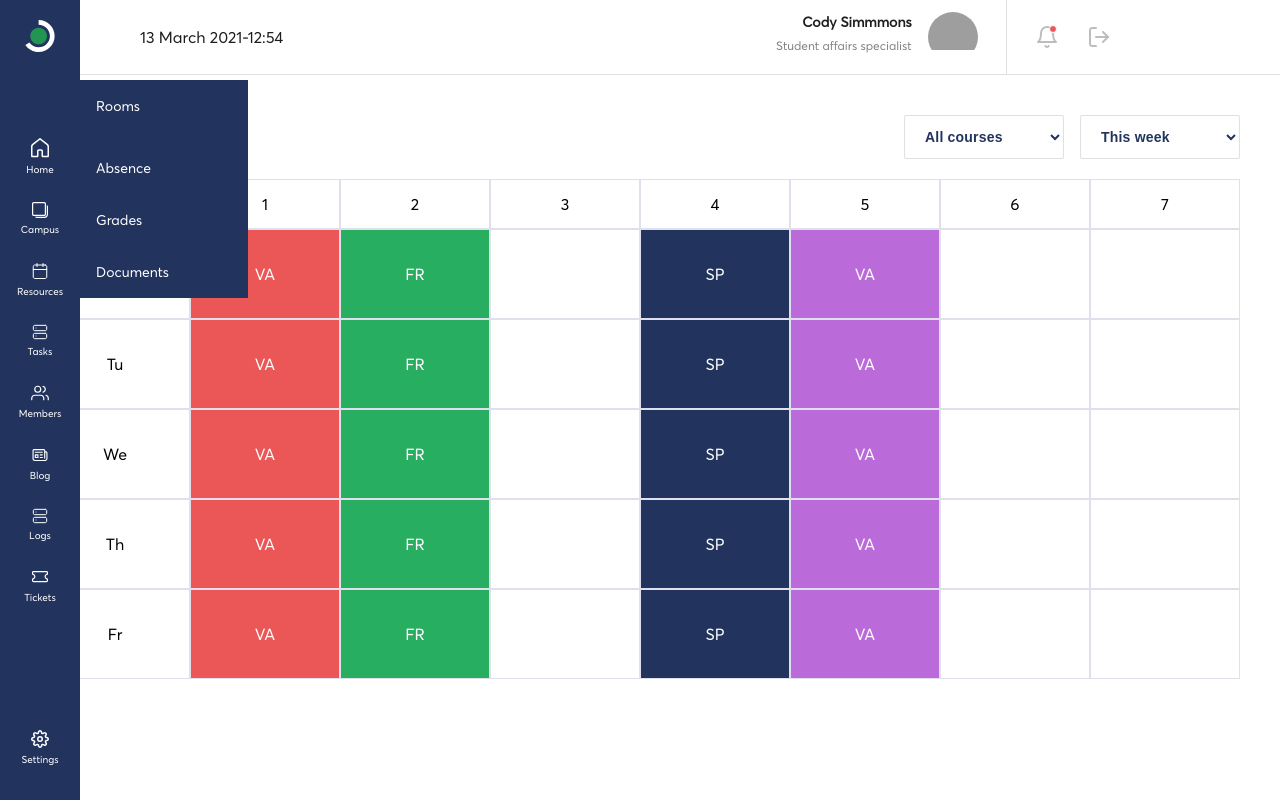
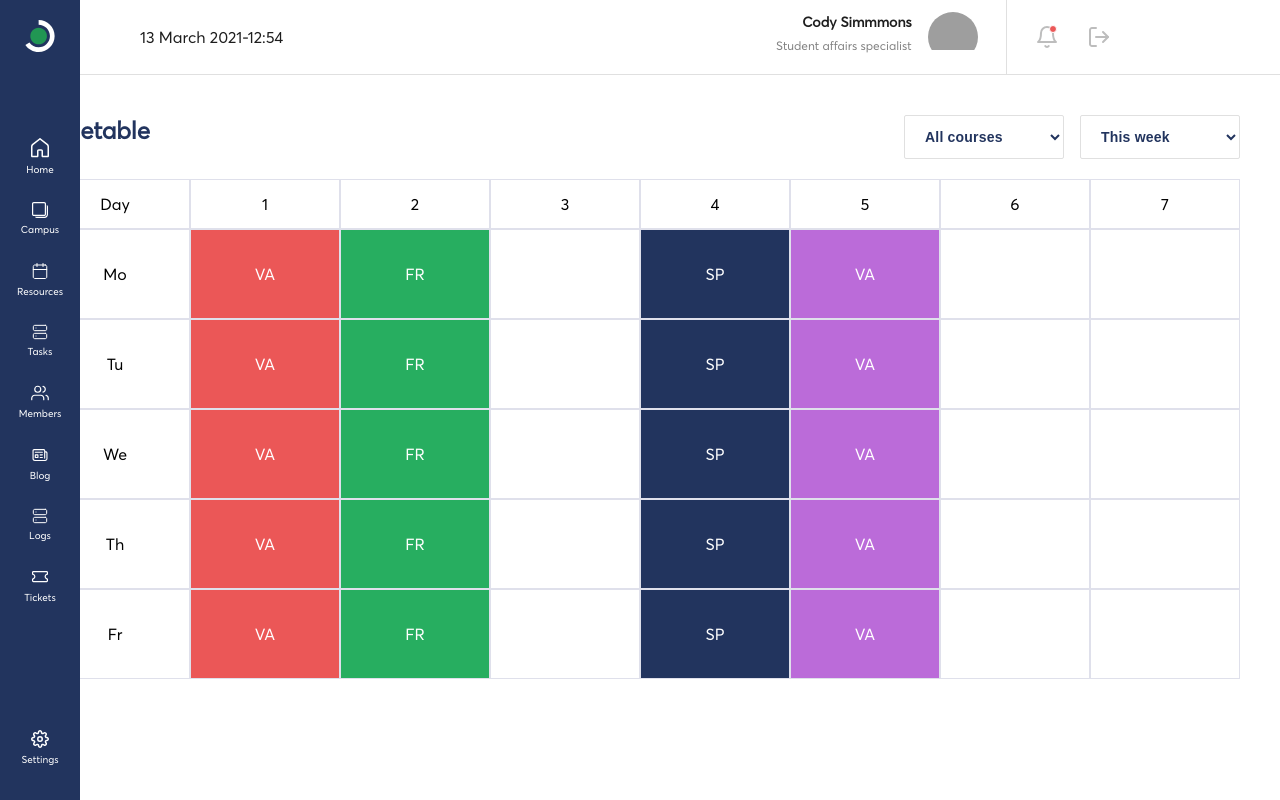
Before and after one commit to VirtuonUfaz/virtuonfront, a React (Create React App) app: page /time-table in a window 1280 px wide. Built offline with nearby package versions, Linux system fonts and the light colour scheme; grey boxes are pictures that could not be loaded.

Commit message:
Add hover to timetable /Nav bug fixes

```diff
--- a/src/components/Layout/Sidebar/index.tsx
+++ b/src/components/Layout/Sidebar/index.tsx
@@ -18,16 +18,22 @@ const Sidebar = () => {
         <div className="logo">
           <img src={Logo} alt="" />
         </div>
-        <ul className="flex flex-column full-center pb-7 w-100 relative">
+        <ul className="main-ul flex flex-column full-center pb-7 w-100 relative">
           <NavLink
             to="/home"
             activeClassName="active-link"
-            className="flex-column full-center gap-1 py-3 w-100 cursor-pointer"
+            className=" flex-column full-center gap-1 py-3 w-100 cursor-pointer"
           >
             <ul className="sub-menue">
-              <li className="p-4 bg-blue text-white text">Rooms</li>
-              <li className="p-4 bg-blue text-white text">Timetable</li>
-              <li className="p-4 bg-blue text-white text">Archive</li>
+              <NavLink to="/rooms" className="p-4 bg-blue text-white text">
+                Rooms
+              </NavLink>
+              <NavLink to="/time-table" className="p-4 bg-blue text-white text">
+                Timetable
+              </NavLink>
+              <NavLink to="/archive" className="p-4 bg-blue text-white text">
+                Archive
+              </NavLink>
             </ul>
             <img src={Home} alt="" />
             <p className="nav-text">Home</p>
@@ -38,9 +44,15 @@ const Sidebar = () => {
             className="flex-column full-center gap-1 py-3 w-100 cursor-pointer"
           >
             <ul className="sub-menue">
-              <li className="p-4 bg-blue text-white text">Absence</li>
-              <li className="p-4 bg-blue text-white text">Grades</li>
-              <li className="p-4 bg-blue text-white text">Documents</li>
+              <NavLink to="/absences" className="p-4 bg-blue text-white text">
+                Absence
+              </NavLink>
+              <NavLink to="/grades" className="p-4 bg-blue text-white text">
+                Grades
+              </NavLink>
+              <NavLink to="/documents" className="p-4 bg-blue text-white text">
+                Documents
+              </NavLink>
             </ul>
             <img src={Campus} alt="" />
             <p className="nav-text">Campus</p>
--- a/src/components/Layout/Sidebar/styles.scss
+++ b/src/components/Layout/Sidebar/styles.scss
@@ -9,29 +9,31 @@
     line-height: 16px;
     color: #ffffff;
   }
-  a:hover {
+  .main-ul > a:hover {
     cursor: pointer;
     background: #132142;
     border-left: 2px solid white;
+    > .sub-menue {
+      display: flex !important;
+    }
   }
+
   .active-link {
     background: #132142;
     border-left: 2px solid white;
   }
 
-  &:hover {
-    .sub-menue {
-      display: block !important;
-    }
-  }
   .sub-menue {
     display: none;
+    flex-direction: column;
     width: 168px;
     position: absolute;
     left: 80px;
-    li {
+    > a {
       &:hover {
+        cursor: pointer;
         background-color: #4d5f8a !important;
+        color: white !important;
       }
     }
   }
--- /dev/null
+++ b/src/views/TimeTable/InformationBox/index.tsx
@@ -0,0 +1,11 @@
+const InformationBox = ({ data }) => {
+  return (
+    <div className="info-box rounded flex flex-column p-4 gap-2">
+      <p className="text">{data.room}</p>
+      <p className="text">{data.lesson}</p>
+      <p className="text">{data.teacher}</p>
+    </div>
+  );
+};
+
+export default InformationBox;
--- a/src/views/TimeTable/Table/index.tsx
+++ b/src/views/TimeTable/Table/index.tsx
@@ -1,8 +1,9 @@
-import React from "react";
+import React, { useState } from "react";
+import InformationBox from "../InformationBox";
 
 const Table = () => {
   return (
-    <div className=" rounded">
+    <div className="time-table rounded">
       <div className="flex">
         <div className="flex-1 border text-center py-4">Day</div>
         {[1, 2, 3, 4, 5, 6, 7].map((num, index) => (
@@ -25,8 +26,15 @@ const Table = () => {
           ].map((lesson, index) => (
             <div
               key={index}
-              className={`flex-1 border text-center py-9 bg-${lesson.color} text-white`}
+              className={`lesson-box flex-1 border text-center py-9 bg-${lesson.color} text-white relative`}
             >
+              <InformationBox
+                data={{
+                  room: 406,
+                  teacher: "Rabih Amhaz",
+                  lesson: "Some Computer Stuff",
+                }}
+              />
               {lesson.name}
             </div>
           ))}
--- a/src/views/TimeTable/index.tsx
+++ b/src/views/TimeTable/index.tsx
@@ -1,6 +1,6 @@
 import React from "react";
 import Table from "./Table";
-
+import "./styles.scss";
 const Timetable = () => {
   return (
     <div className="py-10">
--- /dev/null
+++ b/src/views/TimeTable/styles.scss
@@ -0,0 +1,18 @@
+.time-table {
+  .info-box {
+    display: none;
+    position: absolute;
+    background-color: white;
+    height: 100px;
+    width: 200px;
+    z-index: 999;
+  }
+  .lesson-box {
+    cursor: pointer;
+    &:hover {
+      > .info-box {
+        display: block;
+      }
+    }
+  }
+}
```
